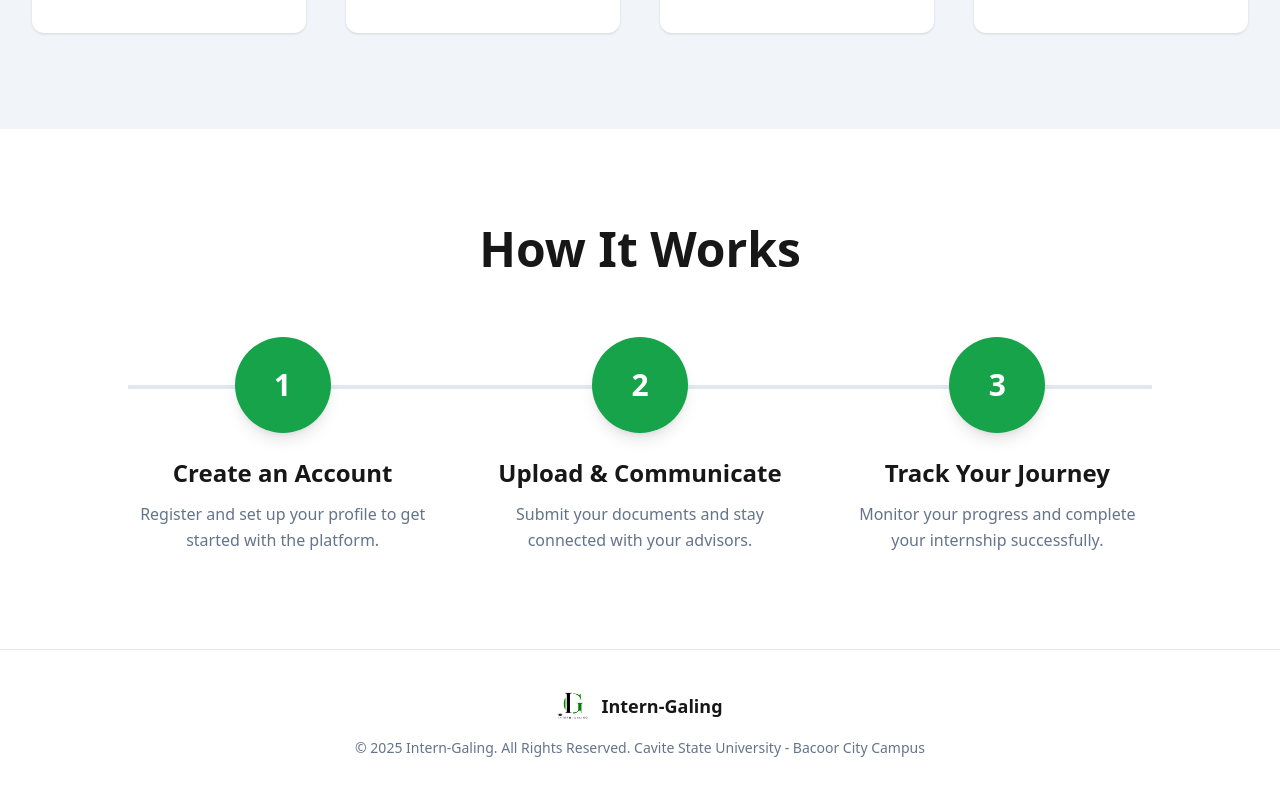
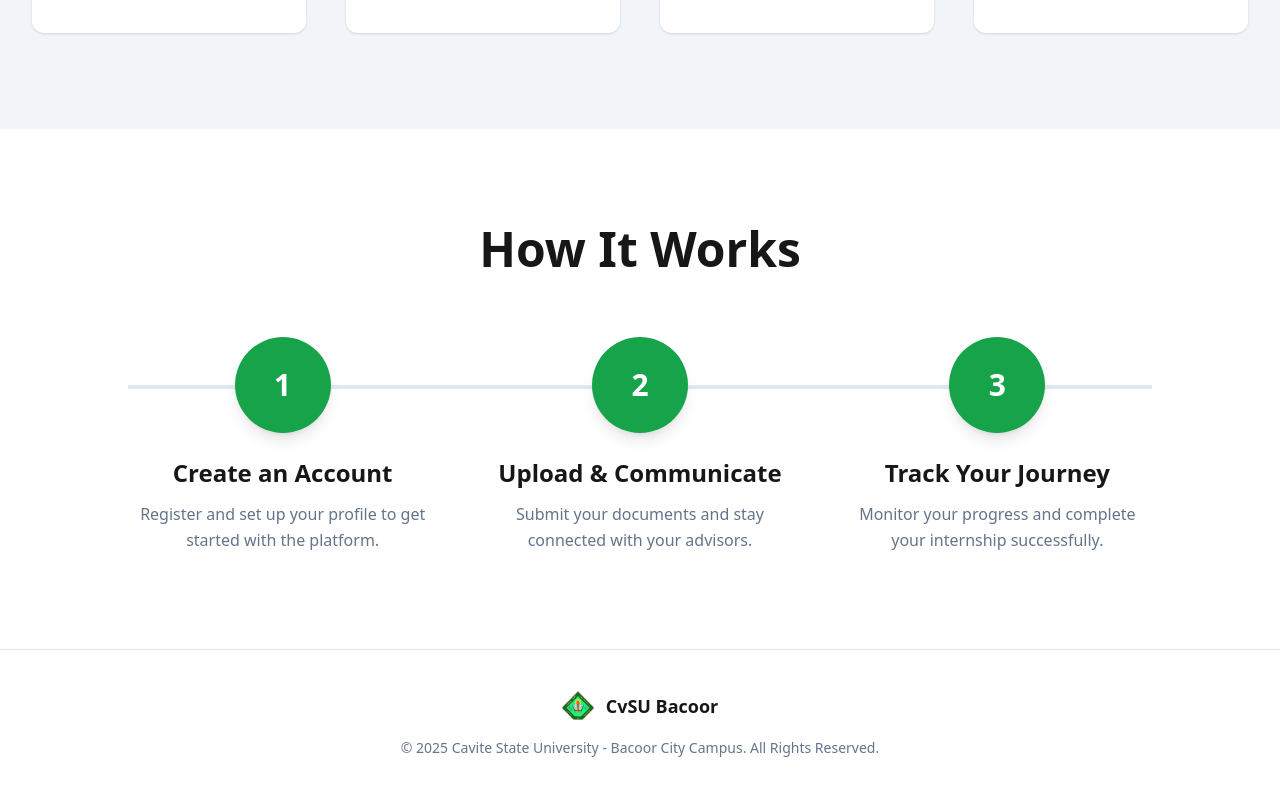
Before and after one commit to rimurutachi/internship-platform, a Next.js app in the folder frontend/: page / in a window 1280 px wide. Shown: the part 1428-2224 px from the top of the page. Built offline with nearby package versions, Linux system fonts and the light colour scheme; no server answers.

Commit message:
chore (frontend): fixed logo placement.

```diff
--- a/frontend/src/app/login/page.tsx
+++ b/frontend/src/app/login/page.tsx
@@ -38,8 +38,8 @@ export default function LoginPage() {
         <div className="container mx-auto px-6 py-3 flex items-center justify-between">
           <div className="flex items-center space-x-3">
             <Image
-              src="/logo.png"
-              alt="Intern-Galing Logo"
+              src="/cvsu-logo.png"
+              alt="CvSU Logo"
               width={40}
               height={40}
               className="object-contain"
@@ -54,8 +54,8 @@ export default function LoginPage() {
           <div className="flex items-center space-x-4">
             <ThemeToggle />
             <Image
-              src="/cvsu-logo.png"
-              alt="CvSU Logo"
+              src="/logo.png"
+              alt="Intern-Galing Logo"
               width={32}
               height={32}
               className="object-contain"
@@ -80,8 +80,8 @@ export default function LoginPage() {
             <div className="text-center mb-8">
               <div className="flex justify-center mb-4">
                 <Image
-                  src="/logo.png"
-                  alt="Intern-Galing Logo"
+                  src="/cvsu-logo.png"
+                  alt="CvSU Logo"
                   width={64}
                   height={64}
                   className="object-contain"
@@ -112,16 +112,16 @@ export default function LoginPage() {
         <div className="container mx-auto text-center">
           <div className="flex items-center justify-center space-x-3 mb-2">
             <Image
-              src="/logo.png"
-              alt="Intern-Galing Logo"
+              src="/cvsu-logo.png"
+              alt="CvSU Logo"
               width={24}
               height={24}
               className="object-contain"
             />
-            <span className="text-base font-semibold text-foreground">Intern-Galing</span>
+            <span className="text-base font-semibold text-foreground">CvSU Bacoor</span>
           </div>
           <p className="text-muted-foreground text-sm">
-            © 2025 Intern-Galing. All Rights Reserved.
+            © 2025 Cavite State University - Bacoor City Campus. All Rights Reserved.
           </p>
         </div>
       </footer>
--- a/frontend/src/app/page.tsx
+++ b/frontend/src/app/page.tsx
@@ -14,8 +14,8 @@ export default function LandingPage() {
         <div className="container mx-auto px-4 sm:px-6 lg:px-8 py-3 sm:py-4 flex items-center justify-between">
           <div className="flex items-center space-x-2 sm:space-x-3">
             <Image
-              src="/logo.png"
-              alt="Intern-Galing Logo"
+              src="/cvsu-logo.png"
+              alt="CvSU Logo"
               width={40}
               height={40}
               className="object-contain w-8 h-8 sm:w-10 sm:h-10"
@@ -33,8 +33,8 @@ export default function LandingPage() {
           <div className="flex items-center space-x-2 sm:space-x-4">
             <ThemeToggle />
             <Image
-              src="/cvsu-logo.png"
-              alt="CvSU Logo"
+              src="/logo.png"
+              alt="Intern-Galing Logo"
               width={32}
               height={32}
               className="object-contain w-6 h-6 sm:w-8 sm:h-8"
@@ -197,16 +197,16 @@ export default function LandingPage() {
         <div className="container mx-auto text-center">
           <div className="flex items-center justify-center space-x-2 sm:space-x-3 mb-3 sm:mb-4">
             <Image
-              src="/logo.png"
-              alt="Intern-Galing Logo"
+              src="/cvsu-logo.png"
+              alt="CvSU Logo"
               width={32}
               height={32}
               className="object-contain w-6 h-6 sm:w-8 sm:h-8"
             />
-            <span className="text-base sm:text-lg font-semibold text-foreground">Intern-Galing</span>
+            <span className="text-base sm:text-lg font-semibold text-foreground">CvSU Bacoor</span>
           </div>
           <p className="text-muted-foreground text-xs sm:text-sm">
-            © 2025 Intern-Galing. All Rights Reserved. Cavite State University - Bacoor City Campus
+            © 2025 Cavite State University - Bacoor City Campus. All Rights Reserved.
           </p>
         </div>
       </footer>
--- a/frontend/src/components/admin/AdminHeader.tsx
+++ b/frontend/src/components/admin/AdminHeader.tsx
@@ -38,8 +38,8 @@ export const AdminHeader = () => {
         {/* Left: CVSU Branding */}
         <div className="flex items-center space-x-3">
           <Image
-            src="/logo.png"
-            alt="Intern-Galing Logo"
+            src="/cvsu-logo.png"
+            alt="CvSU Logo"
             width={40}
             height={40}
             className="object-contain"
@@ -79,8 +79,8 @@ export const AdminHeader = () => {
 
           {/* CVSU and Bagong Pilipinas Logos */}
           <Image
-            src="/cvsu-logo.png"
-            alt="CvSU Logo"
+            src="/logo.png"
+            alt="Intern-Galing Logo"
             width={32}
             height={32}
             className="object-contain"
--- a/frontend/src/components/advisor/AdvisorHeader.tsx
+++ b/frontend/src/components/advisor/AdvisorHeader.tsx
@@ -51,8 +51,8 @@ export const AdvisorHeader = () => {
         {/* Left: CVSU Branding */}
         <div className="flex items-center space-x-3">
           <Image
-            src="/logo.png"
-            alt="Intern-Galing Logo"
+            src="/cvsu-logo.png"
+            alt="CvSU Logo"
             width={40}
             height={40}
             className="object-contain"
@@ -92,8 +92,8 @@ export const AdvisorHeader = () => {
 
           {/* CVSU and Bagong Pilipinas Logos */}
           <Image
-            src="/cvsu-logo.png"
-            alt="CvSU Logo"
+            src="/logo.png"
+            alt="Intern-Galing Logo"
             width={32}
             height={32}
             className="object-contain"
--- a/frontend/src/components/mobile/MobileHeader.tsx
+++ b/frontend/src/components/mobile/MobileHeader.tsx
@@ -86,8 +86,8 @@ export const MobileHeader = ({
 
           {/* Logo */}
           <Image
-            src="/logo.png"
-            alt="Intern-Galing Logo"
+            src="/cvsu-logo.png"
+            alt="CvSU Logo"
             width={32}
             height={32}
             className="object-contain flex-shrink-0 w-7 h-7 sm:w-8 sm:h-8"
--- a/frontend/src/components/student/StudentHeader.tsx
+++ b/frontend/src/components/student/StudentHeader.tsx
@@ -56,8 +56,8 @@ export const StudentHeader = () => {
         {/* Left: CVSU Branding */}
         <div className="flex items-center space-x-3">
           <Image
-            src="/logo.png"
-            alt="Intern-Galing Logo"
+            src="/cvsu-logo.png"
+            alt="CvSU Logo"
             width={40}
             height={40}
             className="object-contain"
@@ -97,8 +97,8 @@ export const StudentHeader = () => {
 
           {/* CVSU and Bagong Pilipinas Logos */}
           <Image
-            src="/cvsu-logo.png"
-            alt="CvSU Logo"
+            src="/logo.png"
+            alt="Intern-Galing Logo"
             width={32}
             height={32}
             className="object-contain"
--- a/frontend/src/components/supervisor/SupervisorHeader.tsx
+++ b/frontend/src/components/supervisor/SupervisorHeader.tsx
@@ -38,8 +38,8 @@ export const SupervisorHeader = () => {
         {/* Left: CVSU Branding */}
         <div className="flex items-center space-x-3">
           <Image
-            src="/logo.png"
-            alt="Intern-Galing Logo"
+            src="/cvsu-logo.png"
+            alt="CvSU Logo"
             width={40}
             height={40}
             className="object-contain"
@@ -79,8 +79,8 @@ export const SupervisorHeader = () => {
 
           {/* CVSU and Bagong Pilipinas Logos */}
           <Image
-            src="/cvsu-logo.png"
-            alt="CvSU Logo"
+            src="/logo.png"
+            alt="Intern-Galing Logo"
             width={32}
             height={32}
             className="object-contain"
```
